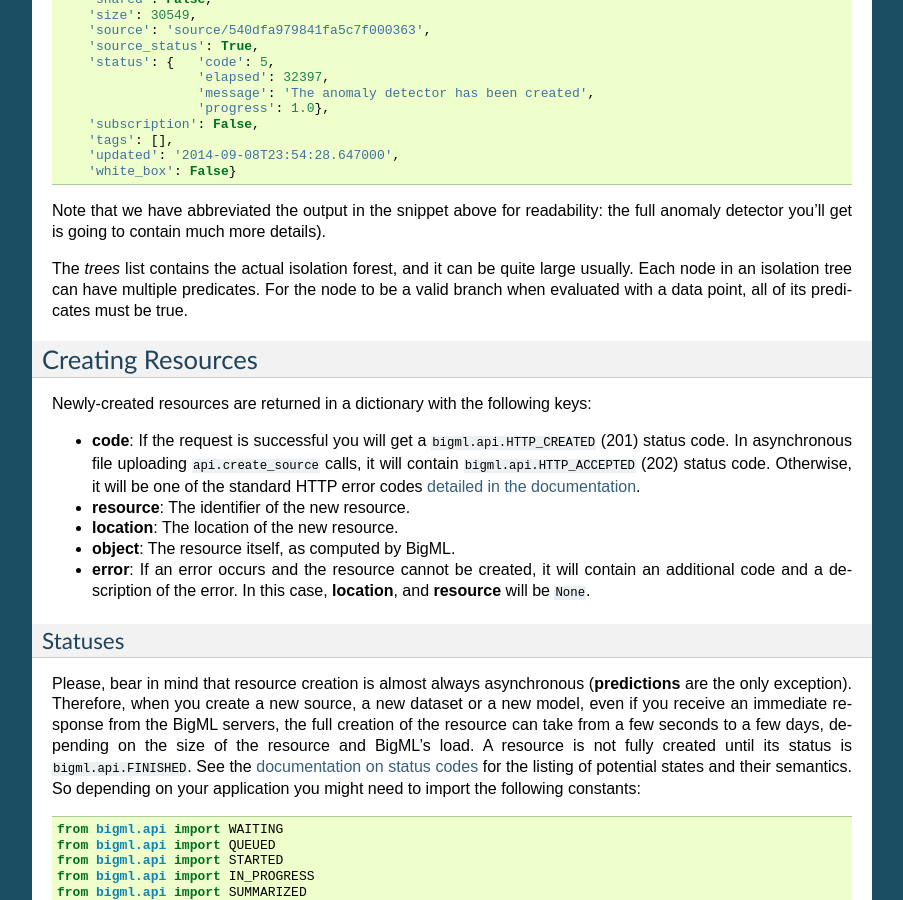
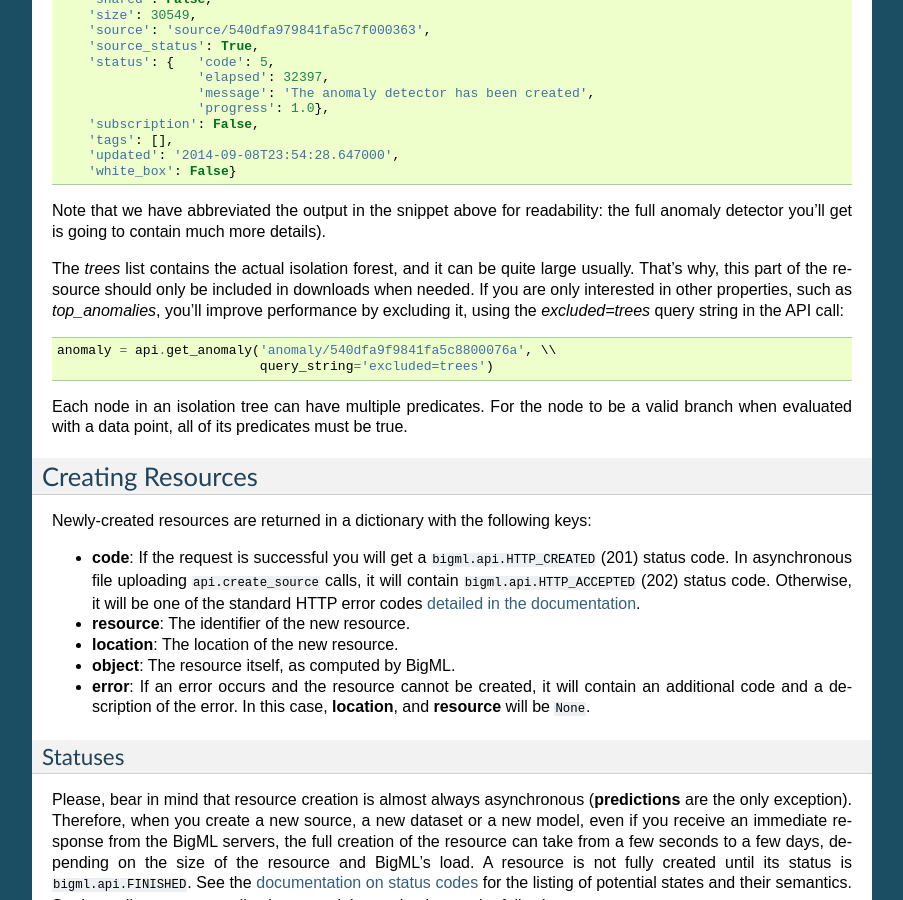
Before and after one commit to bigmlcom/python, a Sphinx documentation site: the page built from docs/index.rst, in a window 1280 px wide and 900 px high, scrolled down 13139 px. Shown: the whole window, without its empty margins (198-1101 px from the left). Built offline with Sphinx 7.4.7, drawn with Linux system fonts in a browser that asks for light colours.

Commit message:
Improving documents on anomaly detector

```diff
--- a/docs/index.rst
+++ b/docs/index.rst
@@ -839,7 +839,15 @@
 much more details).
 
 The `trees` list contains the actual isolation forest, and it can be quite
-large usually. Each node in an isolation tree can have multiple predicates.
+large usually. That's why, this part of the resource should only be included
+in downloads when needed. If you are only interested in other properties, such
+as `top_anomalies`, you'll improve performance by excluding it, using the
+`excluded=trees` query string in the API call::
+
+    anomaly = api.get_anomaly('anomaly/540dfa9f9841fa5c8800076a', \\
+                              query_string='excluded=trees')
+
+Each node in an isolation tree can have multiple predicates.
 For the node to be a valid branch when evaluated with a data point, all of its
 predicates must be true.
 
```
Also changed, not shown: 1 other file.
